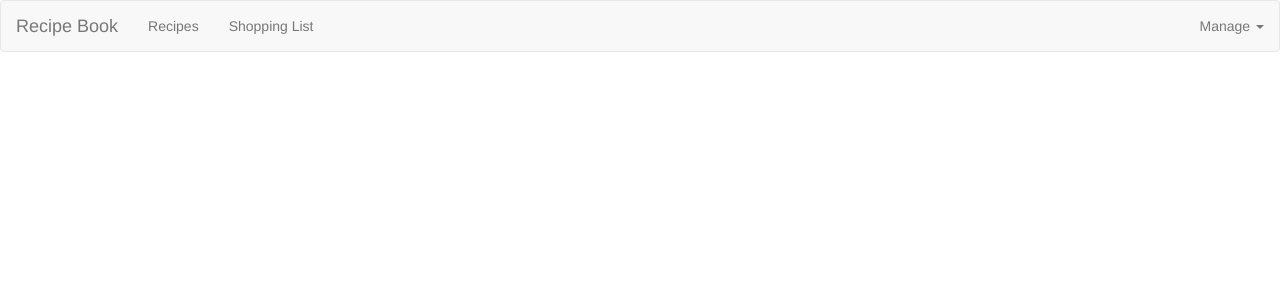
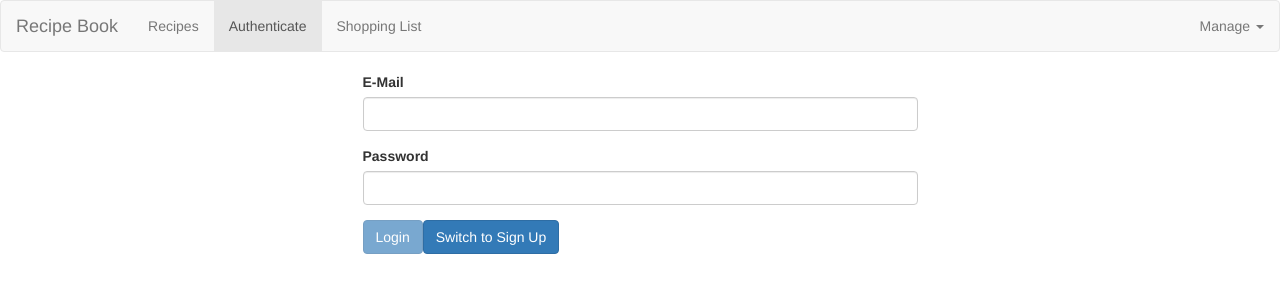
Before and after one commit to czbaker/angular-udemy, an Angular app: page /auth in a window 1280 px wide. Before the commit this address led to /. Shown: the top 300 px of the page. Built offline with nearby package versions, Linux system fonts and the light colour scheme.

Commit message:
starting auth

```diff
--- a/src/app/app-routing.module.ts
+++ b/src/app/app-routing.module.ts
@@ -1,12 +1,14 @@
 import { NgModule } from '@angular/core';
 import { Routes, RouterModule } from '@angular/router';
 
+// Components
 import { RecipesComponent } from "./recipes/recipes.component";
 import { ShoppingListComponent } from "./shopping-list/shopping-list.component";
 import { RecipeHomeComponent } from "./recipes/recipe-home/recipe-home.component";
 import { RecipeDetailComponent } from "./recipes/recipe-detail/recipe-detail.component";
 import { RecipeEditComponent } from "./recipes/recipe-edit/recipe-edit.component";
 import { RecipesResolverService } from './recipes/recipes.resolver.service';
+import { AuthComponent } from './auth/auth.component';
 
 const appRoutes: Routes = [
   { path: '', redirectTo: '/recipes', pathMatch: 'full' },
@@ -17,6 +19,7 @@ const appRoutes: Routes = [
     { path: ':id/edit', component: RecipeEditComponent, resolve: [RecipesResolverService] }
   ] },
   { path: 'shopping-list', component: ShoppingListComponent },
+  { path: 'auth', component: AuthComponent }
 ];
 
 @NgModule({
--- a/src/app/app.module.ts
+++ b/src/app/app.module.ts
@@ -24,6 +24,7 @@ import { ShoppingListService } from "./shopping-list/shopping-list.service";
 import { DropdownDirective } from "./shared/dropdown.directive";
 import { RecipeEditComponent } from './recipes/recipe-edit/recipe-edit.component';
 import { RecipeService } from "./recipes/recipe.service";
+import { AuthComponent } from './auth/auth.component';
 
 @NgModule({
   declarations: [
@@ -37,7 +38,8 @@ import { RecipeService } from "./recipes/recipe.service";
     ShoppingEditComponent,
     DropdownDirective,
     RecipeHomeComponent,
-    RecipeEditComponent
+    RecipeEditComponent,
+    AuthComponent
   ],
   imports: [
     BrowserModule,
--- /dev/null
+++ b/src/app/auth/auth.component.html
@@ -0,0 +1,38 @@
+<div class="row">
+  <div class="col-xs-12 col-md-6 col-md-offset-3">
+    <form #authForm="ngForm" (ngSubmit)="onSubmit(authForm)">
+      <div class="form-group">
+        <label for="email">E-Mail</label>
+        <input
+          type="text"
+          id="email"
+          class="form-control"
+          ngModel
+          name="email"
+          required
+          email
+        >
+      </div>
+      <div class="form-group">
+        <label for="password">Password</label>
+        <input
+          type="password"
+          id="password"
+          class="form-control"
+          ngModel
+          name="password"
+          required
+          minlength="6"
+        >
+      </div>
+      <div>
+        <button class="btn btn-primary" type="submit" [disabled]="!authForm.valid">
+          {{ isLoginMode ? 'Login' : 'Sign Up' }}
+        </button>
+        <button class="btn btn-primary" (click)="onSwitchMode()" type="button">
+          Switch to {{ isLoginMode ? 'Sign Up' : 'Login' }}
+        </button>
+      </div>
+    </form>
+  </div>
+</div>
--- /dev/null
+++ b/src/app/auth/auth.component.ts
@@ -0,0 +1,22 @@
+import { Component } from "@angular/core";
+import { NgForm } from "@angular/forms";
+
+@Component({
+  selector: 'app-auth',
+  templateUrl: './auth.component.html'
+})
+export class AuthComponent {
+
+  // Props
+  isLoginMode = true;
+
+  onSwitchMode() {
+    this.isLoginMode = !this.isLoginMode;
+  }
+
+  onSubmit(form: NgForm) {
+    console.log(form.value);
+    form.reset();
+  }
+
+}
--- a/src/app/header/header.component.html
+++ b/src/app/header/header.component.html
@@ -8,6 +8,7 @@
     <div class="navbar-default">
       <ul class="nav navbar-nav">
         <li routerLinkActive="active"><a routerLink="/recipes">Recipes</a></li>
+        <li routerLinkActive="active"><a routerLink="/auth">Authenticate</a></li>
         <li routerLinkActive="active"><a routerLink="/shopping-list">Shopping List</a></li>
       </ul>
     </div>
```
